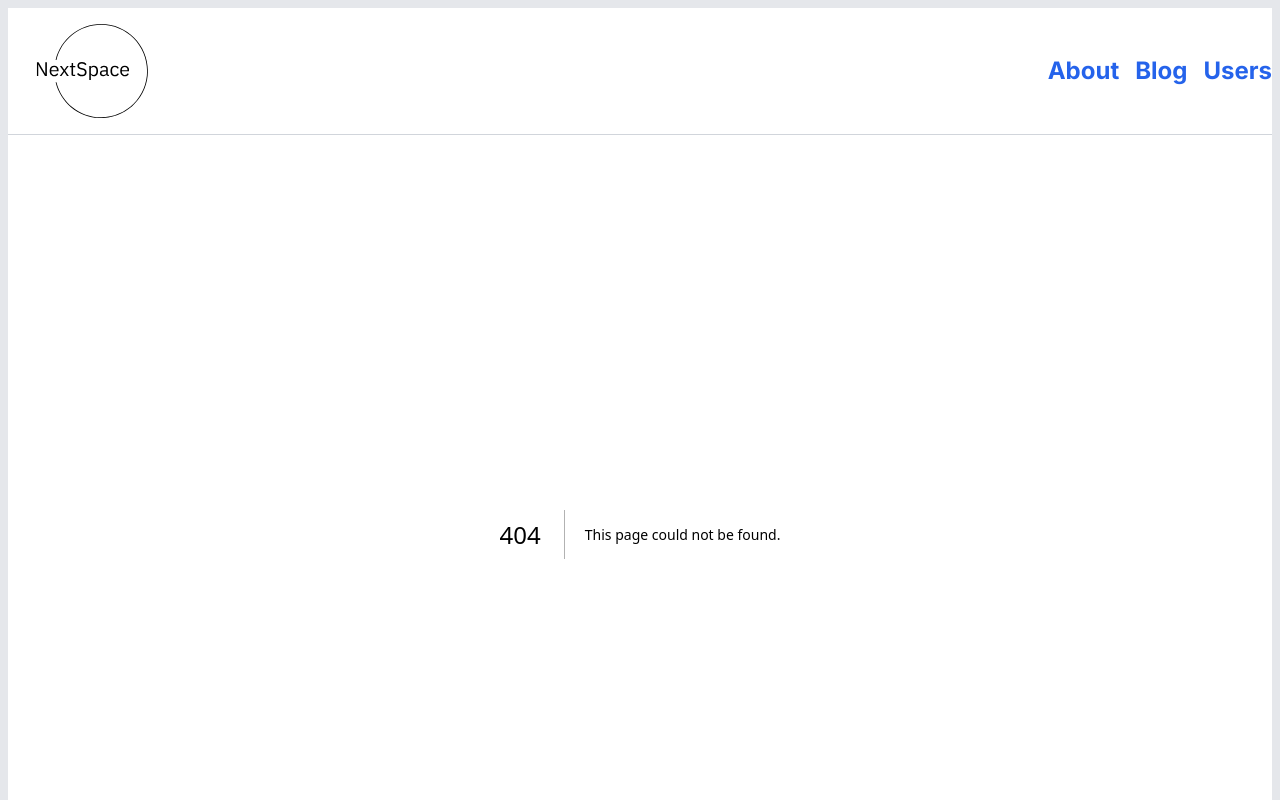
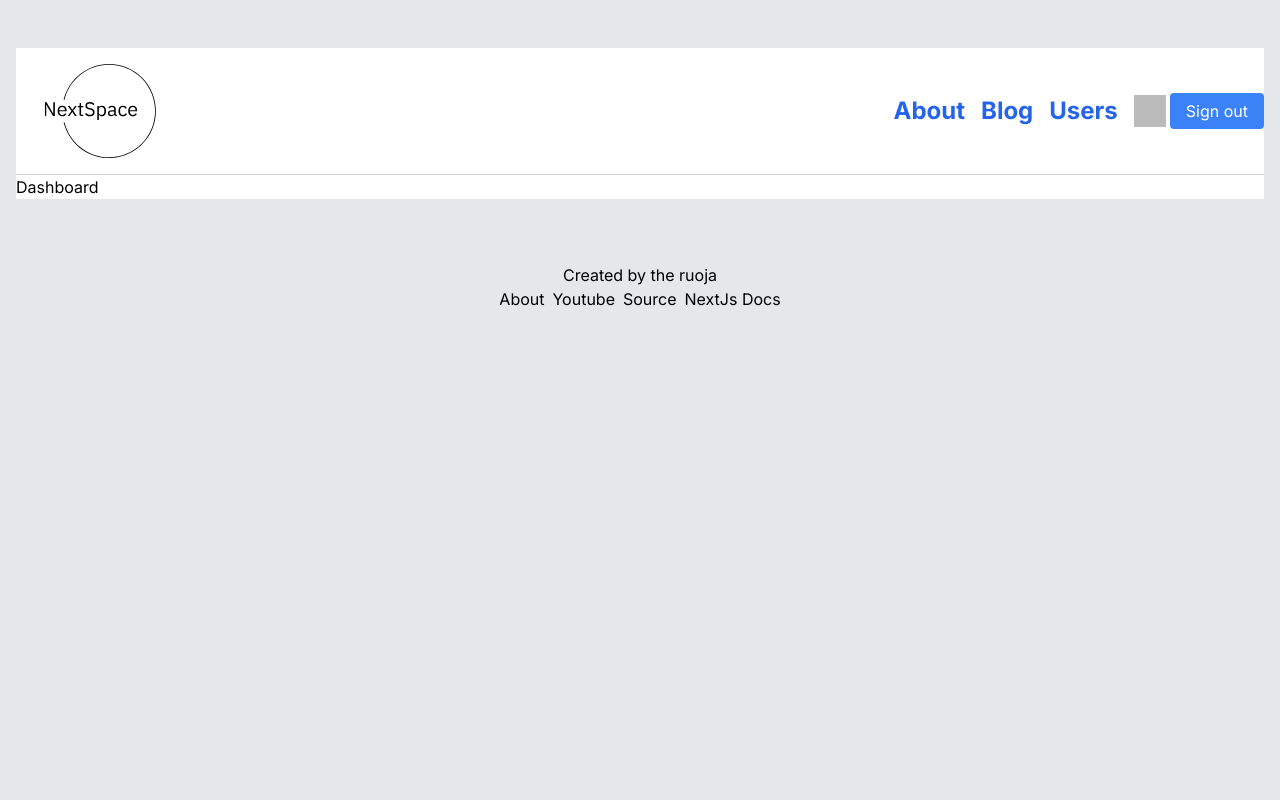
Before and after one commit to IvanOrsh/nextjs-playground, a Next.js app: page /dashboard in a window 1280 px wide. Before the commit this address had no page. Shown: the top 800 px of the page. Built offline with nearby package versions, Linux system fonts and the light colour scheme; no server answers; sample sign-in values are in the browser's storage.

Commit message:
feat: implement sign in/out buttons

```diff
--- a/next.config.js
+++ b/next.config.js
@@ -1,4 +1,15 @@
 /** @type {import('next').NextConfig} */
-const nextConfig = {}
+const nextConfig = {
+  images: {
+    remotePatterns: [
+      {
+        protocol: "https",
+        hostname: "avatars.githubusercontent.com",
+        port: "",
+        pathname: "/u/**",
+      },
+    ],
+  },
+};
 
-module.exports = nextConfig
+module.exports = nextConfig;
--- a/src/app/NavMenu.tsx
+++ b/src/app/NavMenu.tsx
@@ -1,5 +1,6 @@
 import Link from "next/link";
 import Image from "next/image";
+import { SignInButton } from "@/components/buttons";
 
 export default function NavMenu() {
   return (
@@ -18,6 +19,10 @@ export default function NavMenu() {
         <li className="text-2xl font-bold text-blue-600 hover:text-blue-800">
           <Link href="/users">Users</Link>
         </li>
+
+        <li>
+          <SignInButton />
+        </li>
       </ul>
     </nav>
   );
--- a/src/app/api/content/route.ts
+++ b/src/app/api/content/route.ts
@@ -1,5 +1,6 @@
+import { NextResponse } from "next/server";
+import { getServerSession } from "next-auth";
 import { faker } from "@faker-js/faker";
-import { NextResponse } from "next/server";
 
 import type { Post } from "@/entities/post";
 
@@ -14,5 +15,7 @@ for (let i = 0; i < 20; i++) {
 }
 
 export async function GET() {
+  const session = await getServerSession();
+
   return NextResponse.json(posts);
 }
--- /dev/null
+++ b/src/app/dashboard/page.tsx
@@ -0,0 +1,7 @@
+export default async function DashboardPage() {
+  return (
+    <main>
+      <h1>Dashboard</h1>
+    </main>
+  );
+}
--- a/src/app/layout.tsx
+++ b/src/app/layout.tsx
@@ -20,12 +20,12 @@ export default function RootLayout({
   return (
     <AuthProvider>
       <html lang="en">
-        <body className={inter.className}>
-          <div className="max-w-3xl mx-auto lg:max-w-7xl pt-2 px-2 pb-8 bg-gray-200">
+        <body className={`${inter.className} bg-gray-200`}>
+          <div className="max-w-3xl mt-10 mx-auto lg:max-w-7xl pt-2 px-4 pb-8">
             <NavMenu />
             <div className="bg-white">{children}</div>
           </div>
-          <footer className="bg-gray-200 pt-8 pb-16 px-20 mx-auto text-center">
+          <footer className="pt-8 pb-16 px-20 mx-auto text-center">
             <p>Created by the ruoja</p>
 
             <div className="flex items-center justify-center gap-2">
--- /dev/null
+++ b/src/components/buttons.tsx
@@ -0,0 +1,51 @@
+"use client";
+
+import { useSession, signIn, signOut } from "next-auth/react";
+import Image from "next/image";
+import Link from "next/link";
+
+export function SignInButton() {
+  const { data: session, status } = useSession();
+  if (status === "loading") {
+    return <>...</>;
+  }
+
+  console.log("session", session);
+  console.log("status", status);
+
+  if (status === "authenticated") {
+    return (
+      <div className="flex gap-1 items-center">
+        <Link href={"/dashboard"}>
+          <Image
+            src={session.user?.image ?? "/avatar.svg"}
+            width={32}
+            height={32}
+            alt="Your Name"
+          />
+        </Link>
+        <SignOutButton />
+      </div>
+    );
+  }
+
+  return (
+    <button
+      className="bg-blue-500 px-4 py-1.5 rounded text-white hover:bg-blue-600 focus:outline-none focus:ring focus:ring-blue-300 focus:ring-opacity-50 disabled:opacity-50"
+      onClick={() => signIn()}
+    >
+      Sign in
+    </button>
+  );
+}
+
+export function SignOutButton() {
+  return (
+    <button
+      className="bg-blue-500 px-4 py-1.5 rounded text-white hover:bg-blue-600 focus:outline-none focus:ring focus:ring-blue-300 focus:ring-opacity-50 disabled:opacity-50"
+      onClick={() => signOut()}
+    >
+      Sign out
+    </button>
+  );
+}
```
Also changed, not shown: public/avatar.svg (added), 1 other file (tests, documents, lock files or other folders).
